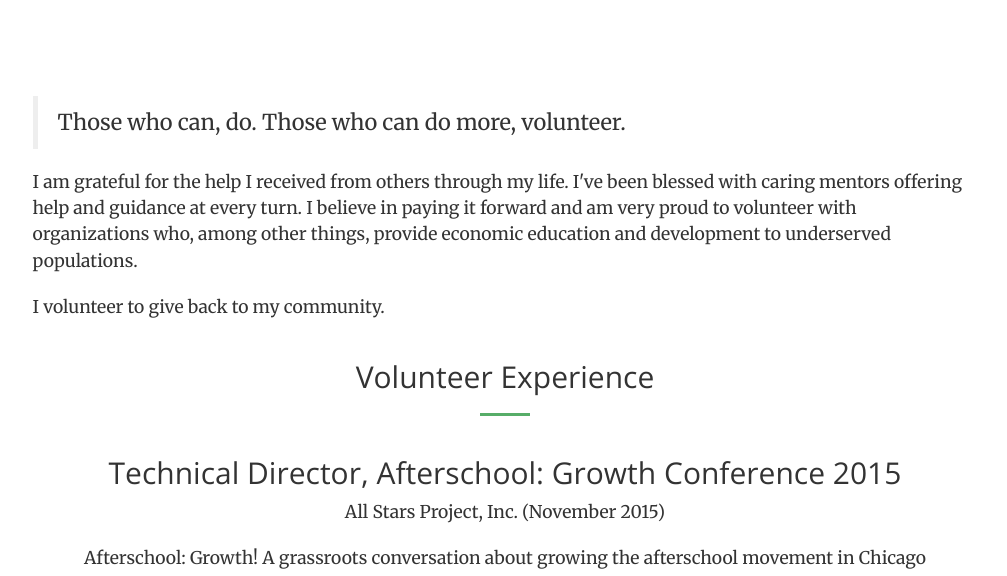
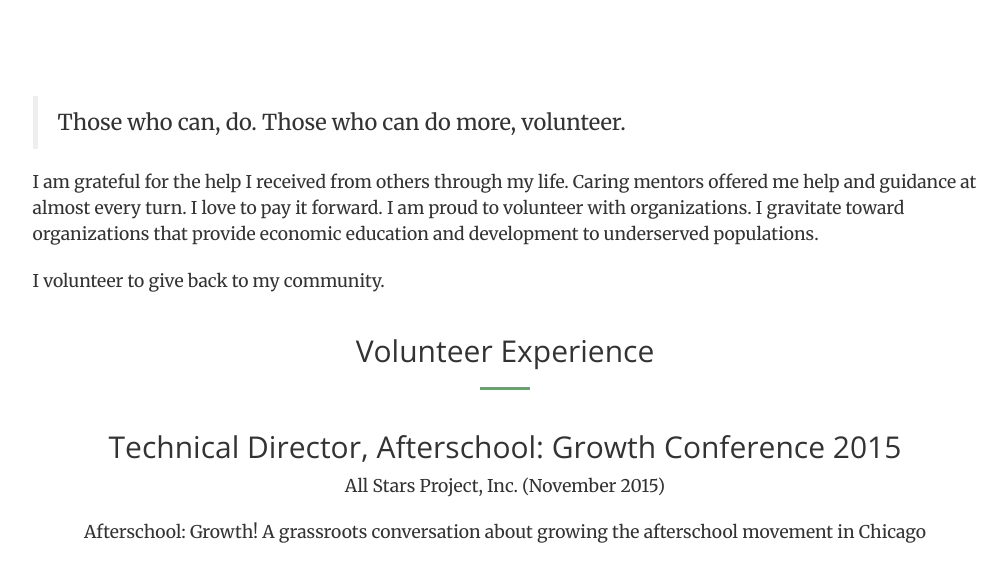
Before and after one commit to stevenmaguire/stevenmaguire.github.io, a Jekyll site: the page built from volunteering.md, in a window 1280 px wide and 900 px high, cut to the strip 324-900 px from the top of the window. Shown: the whole strip, without its empty margins (135-1142 px from the left). Built offline with Jekyll 4.4.1, drawn with Linux system fonts in a browser that asks for light colours.

Commit message:
Update prose on volunteering page

```diff
--- a/volunteering.md
+++ b/volunteering.md
@@ -10,7 +10,7 @@ description: Those who can, do. Those who can do more, volunteer.
     <blockquote>
         <p>Those who can, do. Those who can do more, volunteer.</p>
     </blockquote>
-    <p>I am grateful for the help I received from others through my life. I've been blessed with caring mentors offering help and guidance at every turn. I believe in paying it forward and am very proud to volunteer with organizations who, among other things, provide economic education and development to underserved populations.</p>
+    <p>I am grateful for the help I received from others through my life. Caring mentors offered me help and guidance at almost every turn. I love to pay it forward. I am proud to volunteer with organizations. I gravitate toward organizations that provide economic education and development to underserved populations.</p>
     <p>I volunteer to give back to my community.</p>
 </div>
 <div class="col-sm-10 col-sm-offset-1 text-center">
```
